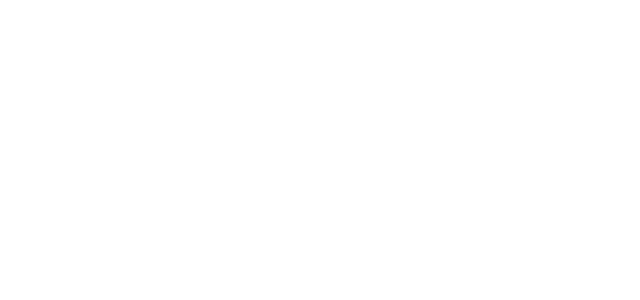
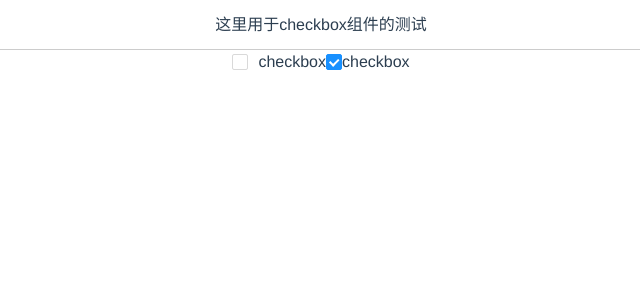
Before and after one commit to Until-You-Possible/createFrameVue3, a Vue app in the folder framework/: page /checkbox in a window 1280 px wide. Before the commit this address had no page. Shown: the top 300 px of the page, without its empty margins (319-959 px from the left). Built offline with nearby package versions, Linux system fonts and the light colour scheme.

Commit message:
1: 增加checkbox的基本样式和基本结构

```diff
--- a/framework/src/components/Button/button.vue
+++ b/framework/src/components/Button/button.vue
@@ -15,17 +15,17 @@
 import { defineComponent, PropType, ref, toRefs,
   onMounted,
   onUnmounted,
-  computed
+  computed,
+  Text
 } from 'vue';
 import HandleButtonClass from "@/components/Button/buttonTypes";
 // 枚举基本的一些属性
 // 基本尺寸
-type ButtonProps = {
+export interface ButtonProps  {
   size? : string,
   type? : string,
   text? : string,
-  href? : string,
-  disabled? : boolean,
+  disabled? : string,
   click?: () => void
 }
 
@@ -36,23 +36,22 @@
   name: "button",
   inheritAttrs: false,
   props: {
+    size: String,
     type: String,
-    size: String,
     text: String,
     disabled: String
   },
-
   setup (props, context) {
-
-    const { text, disabled } = props;
-    if (!text) return;
+    console.log("props", props);
+    // const { disabled } = props;
+    let disabled: Boolean;
     const textRef = ref<string | undefined>("");
     const classesRef = ref<string | undefined>("");
     onMounted(() => {
-      textRef.value = props.text;
       const handleButtonClass  = new HandleButtonClass(props);
+      textRef.value = handleButtonClass.getText();
       if (disabled) {
-        classesRef.value = "btn btn-disabled";
+        classesRef.value = handleButtonClass.getDisabled();
       } else {
         classesRef.value = handleButtonClass.makeALlClasses();
       }
@@ -63,10 +62,8 @@
         event.preventDefault();
         return false;
       }
-      context.emit("click", event);
+      context.emit("click", event, "234");
     }
-
-
     return {
       textRef,
       classesRef,
--- a/framework/src/components/Button/buttonTypes.ts
+++ b/framework/src/components/Button/buttonTypes.ts
@@ -5,12 +5,16 @@
   type;
   size;
   shape;
+  text;
+  disabled;
   commonClass = "btn";
 
   constructor(props: any) {
     this.type = props.type;
     this.size = props.size;
     this.shape = props.shape;
+    this.text = props.text;
+    this.disabled = props.disabled;
   }
 
   // 定义size
@@ -59,6 +63,18 @@
       }
     }
   }
+  getText () {
+    if (!this.text) {
+      return "按钮";
+    }
+    return this.text;
+  }
+  getDisabled () {
+    if (!this.disabled || this.disabled != "disabled") {
+      return ""
+    }
+    return  this.commonClass + " " + this.commonClass + "-" + this.disabled;
+  }
   makeALlClasses () {
     let classes = "";
     let typeClass = this.commonClass + "-" + this.type;
--- a/framework/src/components/Button/index.vue
+++ b/framework/src/components/Button/index.vue
@@ -1,6 +1,6 @@
 <template>
 
-  <div class="button-index-container">
+  <div class="index-container">
      <div class="tips">这里用于button组件的测试</div>
      <div class="components-container">
        <Button  type="default" size="small" text="default" @click="handleClick"/>
@@ -10,7 +10,7 @@
        <Button  type="warning" size="large" text="large warning" @click="handleClick('large warning')" />
        <Button  type="primary" size="large" text="large primary"  @click="handleClick('large primary')"/>
        <Button  type="dashed"  size="large" text="large dashed" @click="handleClick('large dashed')" />
-       <Button  type="primary" disabled="disabled"  size="large" text="large disbaled"  @click="handleClick('large disbaled')"/>
+       <Button  type="primary" disabled="disabled"  size="large" text="large disabled"  @click="handleClick('large disabled')"/>
      </div>
   </div>
 
@@ -28,8 +28,9 @@
     Button
   },
   setup () {
-    const handleClick = (event: Event) => {
+    const handleClick = (event: any, params: string) => {
       console.log("item", event);
+      console.log("params", params);
     }
     return {
       handleClick
@@ -43,7 +44,7 @@
 
 <style lang="scss">
 
-.button-index-container {
+.index-container {
   .tips {
     width: 100%;
     height: 50px;
--- /dev/null
+++ b/framework/src/components/Checkbox/checkbox.scss
@@ -0,0 +1,116 @@
+.g-checkbox {
+  box-sizing: border-box;
+  margin: 0;
+  padding: 0;
+  color: rgba(0,0,0,.65);
+  font-size: 14px;
+  font-variant: tabular-nums;
+  list-style: none;
+  font-feature-settings: "tnum";
+  position: relative;
+  top: -.09em;
+  display: inline-block;
+  line-height: 1;
+  white-space: nowrap;
+  vertical-align: middle;
+  outline: none;
+  cursor: pointer;
+  margin-right: 10px;
+}
+.g-checkbox-checked .g-checkbox-inner {
+  background-color: #1890ff;
+  border-color: #1890ff;
+}
+.g-checkbox-checked .g-checkbox-inner:after {
+  position: absolute;
+  display: table;
+  border: 2px solid #fff;
+  border-top: 0;
+  border-left: 0;
+  transform: rotate(
+                  45deg
+  ) scale(1) translate(-50%,-50%);
+  opacity: 1;
+  transition: all .2s cubic-bezier(.12,.4,.29,1.46) .1s;
+  content: " ";
+}
+.g-checkbox-inner {
+  position: relative;
+  top: 0;
+  left: 0;
+  display: block;
+  width: 16px;
+  height: 16px;
+  background-color: #fff;
+  border: 1px solid #d9d9d9;
+  border-radius: 2px;
+  border-collapse: separate;
+  transition: all .3s;
+  &:after {
+    position: absolute;
+    top: 50%;
+    left: 22%;
+    display: table;
+    width: 5.71428571px;
+    height: 9.14285714px;
+    border: 2px solid #fff;
+    border-top: 0;
+    border-left: 0;
+    transform: rotate(45deg) scale(0) translate(-50%,-50%);
+    opacity: 0;
+    transition: all .1s cubic-bezier(.71, -.46, .88, .6),opacity .1s;
+    content: ' ';
+  }
+}
+
+
+.g-checkbox-input {
+  position: absolute;
+  top: 0;
+  right: 0;
+  bottom: 0;
+  left: 0;
+  z-index: 1;
+  width: 100%;
+  height: 100%;
+  cursor: pointer;
+  opacity: 0;
+}
+
+.g-checkbox-checked {
+  box-sizing: border-box;
+  margin: 0;
+  padding: 0;
+  color: rgba(0,0,0,.65);
+  font-size: 14px;
+  font-variant: tabular-nums;
+  line-height: 1.5;
+  list-style: none;
+  font-feature-settings: "tnum";
+  position: relative;
+  top: -.09em;
+  display: inline-block;
+  white-space: nowrap;
+  vertical-align: middle;
+  outline: none;
+  cursor: pointer;
+  &:after {
+    position: absolute;
+    top: 0;
+    left: 0;
+    width: 100%;
+    height: 100%;
+    border: 1px solid #1890ff;
+    border-radius: 2px;
+    visibility: hidden;
+    -webkit-animation: antCheckboxEffect .36s ease-in-out;
+    animation: antCheckboxEffect .36s ease-in-out;
+    -webkit-animation-fill-mode: backwards;
+    animation-fill-mode: backwards;
+    content: "";
+  }
+  .g-checkbox-inner {
+    background-color: #1890ff;
+    border-color: #1890ff;
+  }
+}
--- /dev/null
+++ b/framework/src/components/Checkbox/checkbox.vue
@@ -0,0 +1,45 @@
+<template>
+
+  <div class="g-checkbox-container">
+    <div>
+      <label class="g-checkbox-wrapper">
+        <span class="g-checkbox">
+          <input type="checkbox" class="g-checkbox-input">
+          <span class="g-checkbox-inner"></span>
+        </span>
+        <span>checkbox</span>
+      </label>
+
+      <label class="g-checkbox-wrapper">
+        <span class="g-checkbox g-checkbox-checked">
+          <input checked type="checkbox" class="g-checkbox-input">
+          <span class="g-checkbox-inner"></span>
+        </span>
+        <span>checkbox</span>
+      </label>
+    </div>
+  </div>
+
+</template>
+
+
+<script lang="ts">
+
+import { defineComponent } from "vue";
+
+export default defineComponent({
+  name: "checkbox",
+  setup () {
+
+  }
+})
+
+
+
+</script>
+
+<style lang="scss" scoped>
+
+@import "./checkbox.scss";
+
+</style>
--- /dev/null
+++ b/framework/src/components/Checkbox/index.vue
@@ -0,0 +1,32 @@
+<template>
+
+  <div class="index-container">
+    <div class="tips">这里用于checkbox组件的测试</div>
+    <div>
+      <Checkbox></Checkbox>
+    </div>
+  </div>
+
+</template>
+
+
+<script lang="ts">
+
+import { defineComponent }  from "vue";
+import Checkbox from "@/components/Checkbox/checkbox.vue";
+export default defineComponent({
+  name: "testCheckbox",
+  components: {
+    Checkbox
+  },
+  setup () {
+
+  }
+});
+
+</script>
+
+
+<style lang="scss" scoped>
+
+</style>
--- a/framework/src/router/index.ts
+++ b/framework/src/router/index.ts
@@ -1,6 +1,7 @@
 import { createRouter, createWebHistory, RouteRecordRaw } from 'vue-router'
 import Home from '../views/Home.vue';
 import Button from '../components/Button/index.vue';
+import Checkbox from '../components/Checkbox/index.vue';
 
 const routes: Array<RouteRecordRaw> = [
   {
@@ -12,6 +13,11 @@
     path: '/button',
     name: 'button',
     component: Button
+  },
+  {
+    path: '/checkbox',
+    name: 'checkbox',
+    component: Checkbox
   }
 ]
 const router = createRouter({
```
Also changed, not shown: framework/src/thinking.md (added, +7 -0 lines).
